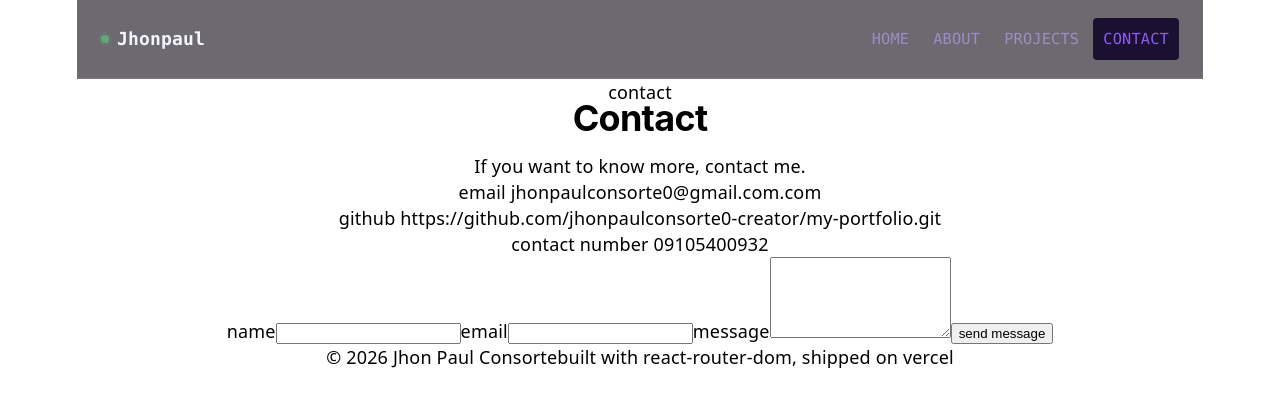
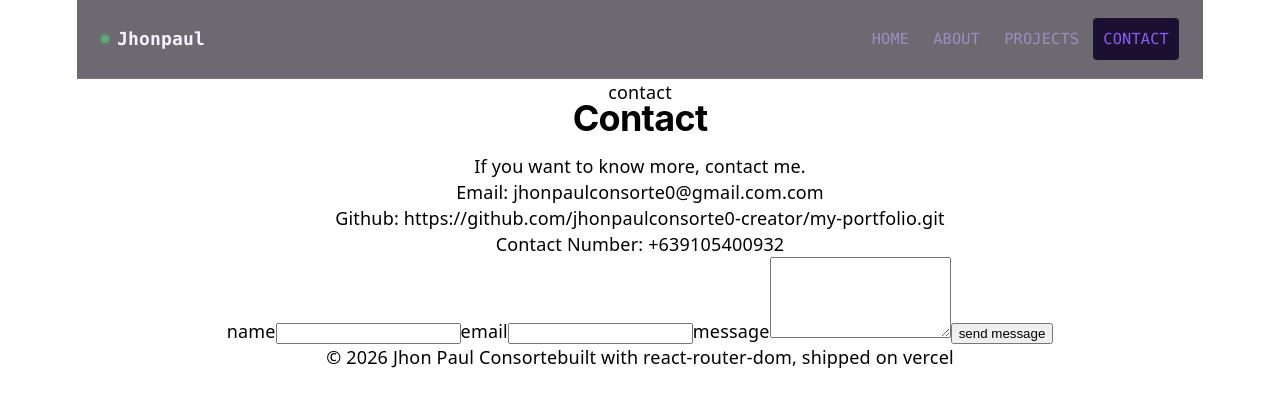
Before and after one commit to jhonpaulconsorte0-creator/my-portfolio, a React (Vite) app: page /contact in a window 1280 px wide. Shown: the top 406 px of the page. Built offline with nearby package versions, Linux system fonts and the light colour scheme.

Commit message:
replaced

```diff
--- a/src/pages/Contact.jsx
+++ b/src/pages/Contact.jsx
@@ -25,13 +25,13 @@ export default function Contact() {
 
       <div className="contact-info mono">
         <div>
-          <span className="contact-label">email</span> jhonpaulconsorte0@gmail.com.com
+          <span className="contact-label">Email: </span> jhonpaulconsorte0@gmail.com.com
         </div>
         <div>
-          <span className="contact-label">github</span> https://github.com/jhonpaulconsorte0-creator/my-portfolio.git
+          <span className="contact-label">Github: </span> https://github.com/jhonpaulconsorte0-creator/my-portfolio.git
         </div>
         <div>
-          <span className="contact-label">contact number</span> 09105400932
+          <span className="contact-label">Contact Number: </span> +639105400932
         </div>
       </div>
 
```
